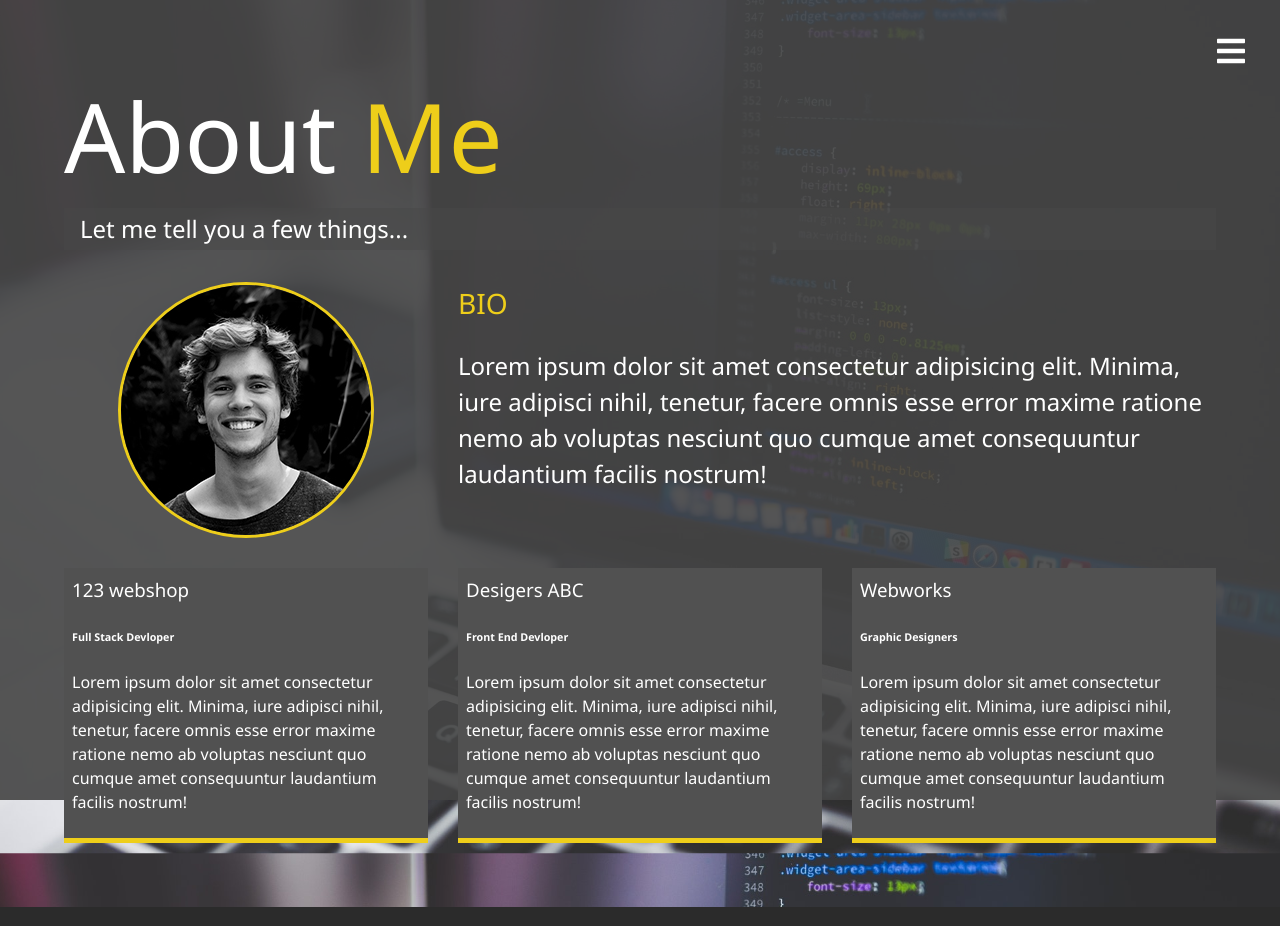
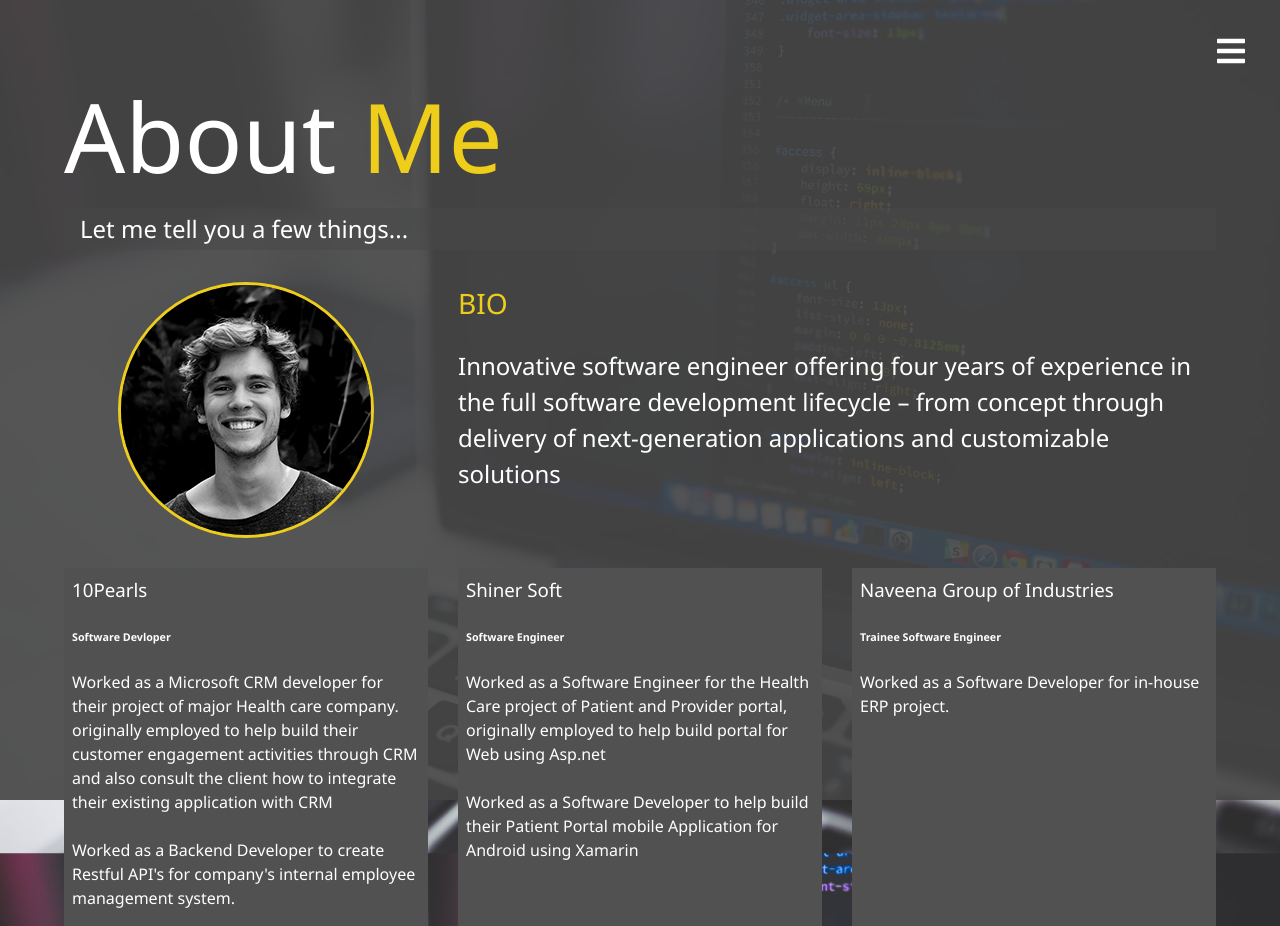
Before and after one commit to khusroohayat/rt-portfolio, a React app: page /about in a window 1280 px wide. Shown: the top 926 px of the page. Built offline with nearby package versions, Linux system fonts and the light colour scheme.

Commit message:
hader link fix and content updated

```diff
--- a/src/components/App.js
+++ b/src/components/App.js
@@ -25,22 +25,43 @@ function Nav(props) {
       </div>
       <ul className={"menu-nav " + (!props.shownav ? "show" : "")}>
         <li className={"nav-item " + (!props.shownav ? "show" : "")}>
-          <NavLink exact activeClassName="current" className="nav-link" to="/">
+          <NavLink
+            exact
+            activeClassName="current"
+            className="nav-link"
+            to="/"
+            onClick={props.callToggleMenu.bind(this)}
+          >
             Home
           </NavLink>
         </li>
         <li className={"nav-item " + (!props.shownav ? "show" : "")}>
-          <NavLink activeClassName="current" className="nav-link" to="/about">
+          <NavLink
+            activeClassName="current"
+            className="nav-link"
+            to="/about"
+            onClick={props.callToggleMenu.bind(this)}
+          >
             About Me
           </NavLink>
         </li>
         <li className={"nav-item " + (!props.shownav ? "show" : "")}>
-          <NavLink activeClassName="current" className="nav-link" to="/work">
+          <NavLink
+            activeClassName="current"
+            className="nav-link"
+            to="/work"
+            onClick={props.callToggleMenu.bind(this)}
+          >
             Work
           </NavLink>
         </li>
         <li className={"nav-item " + (!props.shownav ? "show" : "")}>
-          <NavLink activeClassName="current" className="nav-link" to="/contact">
+          <NavLink
+            activeClassName="current"
+            className="nav-link"
+            to="/contact"
+            onClick={props.callToggleMenu.bind(this)}
+          >
             Contact
           </NavLink>
         </li>
@@ -56,11 +77,11 @@ class Header extends Component {
 
     this.toggleMenu = this.toggleMenu.bind(this);
   }
+
   toggleMenu() {
     this.setState({
       isHidden: !this.state.isHidden
     });
-    console.log(this.state.isHidden);
   }
   render() {
     return (
@@ -72,7 +93,7 @@ class Header extends Component {
             <Child icon={faTimes} />
           )}
         </div>
-        <Nav shownav={this.state.isHidden} />
+        <Nav shownav={this.state.isHidden} callToggleMenu={this.toggleMenu} />
       </header>
     );
   }
@@ -90,7 +111,7 @@ function Home() {
   return (
     <main id="home">
       <h1 className="lg-heading">
-        John <span className="text-secondary">Doe</span>
+        Khusroo <span className="text-secondary">Hayat</span>
       </h1>
       <h2 className="sm-heading">
         Web Developer, Programmer And Open Source Enthusiast
--- a/src/components/about.js
+++ b/src/components/about.js
@@ -17,51 +17,64 @@ class About extends Component {
         <h2 className="sm-heading">Let me tell you a few things...</h2>
         <div className="about-info">
           <img
-            src={"/src/img/portrait.jpg"}
+            src={require("../img/portrait.jpg")}
             alt="John Doe"
             className="bio-image"
           />
           <div className="bio">
             <h3 className="text-secondary">BIO</h3>
             <p>
-              Lorem ipsum dolor sit amet consectetur adipisicing elit. Minima,
-              iure adipisci nihil, tenetur, facere omnis esse error maxime
-              ratione nemo ab voluptas nesciunt quo cumque amet consequuntur
-              laudantium facilis nostrum!
+              Innovative software engineer offering four years of experience in
+              the full software development lifecycle – from concept through
+              delivery of next-generation applications and customizable
+              solutions
             </p>
           </div>
 
           <div className="job job-1">
-            <h3>123 webshop</h3>
-            <h6>Full Stack Devloper</h6>
+            <h3>10Pearls</h3>
+            <h6>Software Devloper</h6>
             <p>
-              Lorem ipsum dolor sit amet consectetur adipisicing elit. Minima,
-              iure adipisci nihil, tenetur, facere omnis esse error maxime
-              ratione nemo ab voluptas nesciunt quo cumque amet consequuntur
-              laudantium facilis nostrum!
+              Worked as a Microsoft CRM developer for their project of major
+              Health care company. originally employed to help build their
+              customer engagement activities through CRM and also consult the
+              client how to integrate their existing application with CRM
+              <br />
+              <br />
+              Worked as a Backend Developer to create Restful API's for
+              company's internal employee management system.
+              <br />
+              <br />
+              Worked as a Software Developer for their project of major Tele
+              health care company. originally employed to help maintain and
+              build their existing application and also created automated
+              testing framework for their browser based applications.
+              <br />
+              <br />
+              Worked on a micro service that extracts data from different
+              databases and load in to data warehouse for reporting and
+              analytics purposes.
             </p>
           </div>
 
           <div className="job job-2">
-            <h3>Desigers ABC</h3>
-            <h6>Front End Devloper</h6>
+            <h3>Shiner Soft</h3>
+            <h6>Software Engineer</h6>
             <p>
-              Lorem ipsum dolor sit amet consectetur adipisicing elit. Minima,
-              iure adipisci nihil, tenetur, facere omnis esse error maxime
-              ratione nemo ab voluptas nesciunt quo cumque amet consequuntur
-              laudantium facilis nostrum!
+              Worked as a Software Engineer for the Health Care project of
+              Patient and Provider portal, originally employed to help build
+              portal for Web using Asp.net
+              <br />
+              <br />
+              Worked as a Software Developer to help build their Patient Portal
+              mobile Application for Android using Xamarin
             </p>
           </div>
 
           <div className="job job-3">
-            <h3>Webworks</h3>
-            <h6>Graphic Designers</h6>
-            <p>
-              Lorem ipsum dolor sit amet consectetur adipisicing elit. Minima,
-              iure adipisci nihil, tenetur, facere omnis esse error maxime
-              ratione nemo ab voluptas nesciunt quo cumque amet consequuntur
-              laudantium facilis nostrum!
-            </p>
+            <h3>Naveena Group of Industries</h3>
+            <h6>Trainee Software Engineer</h6>
+            <p>Worked as a Software Developer for in-house ERP project.</p>
           </div>
         </div>
       </main>
--- a/src/components/work.js
+++ b/src/components/work.js
@@ -17,7 +17,7 @@ class Work extends Component {
         <div className="projects">
           <div className="item">
             <a href="#1">
-              <img src={"/src/img/projects/project1.jpg"} alt="Project" />
+              <img src={require("../img/projects/project1.jpg")} alt="Project" />
             </a>
             <a href="#" className="btn-light">
               <FontAwesomeIcon icon={faEye} className="fas" />
@@ -30,7 +30,7 @@ class Work extends Component {
           </div>
           <div className="item">
             <a href="#1">
-              <img src={"/src/img/projects/project2.jpg"} alt="Project" />
+              <img src={require("../img/projects/project2.jpg")} alt="Project" />
             </a>
             <a href="#" className="btn-light">
               <FontAwesomeIcon icon={faEye} className="fas" />
@@ -43,7 +43,7 @@ class Work extends Component {
           </div>
           <div className="item">
             <a href="#1">
-              <img src={"/src/img/projects/project3.jpg"} alt="Project" />
+              <img src={require("../img/projects/project3.jpg")} alt="Project" />
             </a>
             <a href="#" className="btn-light">
               <FontAwesomeIcon icon={faEye} className="fas" />
@@ -56,7 +56,7 @@ class Work extends Component {
           </div>
           <div className="item">
             <a href="#1">
-              <img src={"/src/img/projects/project4.jpg"} alt="Project" />
+              <img src={require("../img/projects/project4.jpg")} alt="Project" />
             </a>
             <a href="#" className="btn-light">
               <FontAwesomeIcon icon={faEye} className="fas" />
@@ -69,7 +69,7 @@ class Work extends Component {
           </div>
           <div className="item">
             <a href="#1">
-              <img src={"/src/img/projects/project5.jpg"} alt="Project" />
+              <img src={require("../img/projects/project5.jpg")} alt="Project" />
             </a>
             <a href="#" className="btn-light">
               <FontAwesomeIcon icon={faEye} className="fas" />
```
Also changed, not shown: 1 other file (tests, documents, lock files or other folders).
